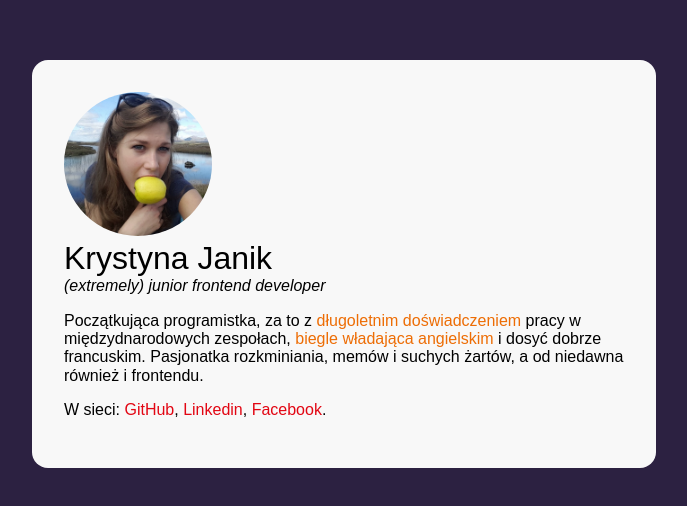
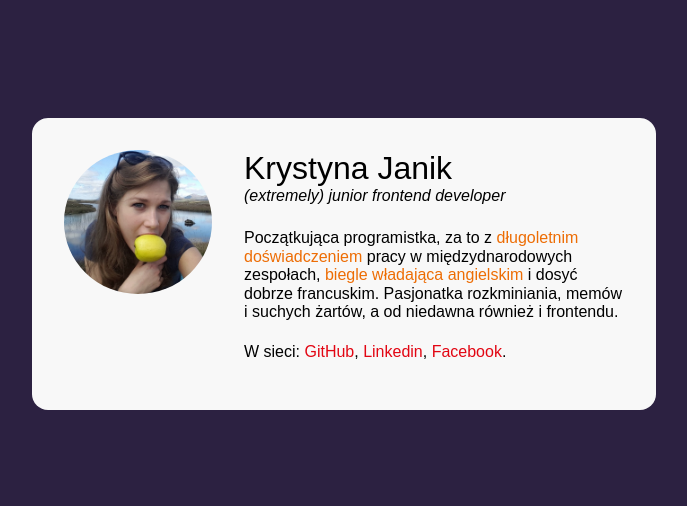
Before and after one commit to krysiajanik/business-card, a plain HTML site: page index.html in a window 1280 px wide. Shown: the part 136-642 px from the top of the page, without its empty margins (296-983 px from the left). Drawn offline with Linux system fonts and the light colour scheme.

Commit message:
flex and final styling

```diff
--- a/index.html
+++ b/index.html
@@ -13,6 +13,7 @@
     <main>
         <article class="person">
             <img class="person__photo" src="krysia.jpg" alt="Zdjęcie osoby" />
+            <div>
                 <header class="person__info">
                     <h1 class="person__name">
                         Krystyna Janik
@@ -22,7 +23,7 @@
                     </p>
                 </header>
 
-            <p class="person__description">
+                <p class="person__description person__description--margin">
                     Początkująca programistka, za to z
                     <strong class="highlight">długoletnim doświadczeniem</strong> pracy w
                     międzydnarodowych zespołach,
@@ -35,6 +36,7 @@
                         href="https://www.linkedin.com/in/krystyna-janik-02aa8060" class="person__link">Linkedin</a>, <a
                         href="https://www.facebook.com/krysia.janik/" class="person__link">Facebook</a>.
                 </p>
+            </div>
         </article>
     </main>
 </body>
--- a/style.css
+++ b/style.css
@@ -29,10 +29,16 @@ body {
     max-width: 624px;
     margin: 16px;
     padding: 32px;
+    display: flex;
+    align-items: flex-start;
 }
 
 .person__desription {
     line-height: 22px;
+}
+
+.person__description--margin {
+    margin-bottom: 22px;
 }
 
 .person__info {
@@ -51,9 +57,10 @@ body {
 .person__photo {
     max-width: 148px;
     border-radius: 50%;
+    margin-right: 32px;
 }
 
 .person__title {
     font-style: italic;
-    margin: 0;
+    margin: 0 0 24px 0;
 }
```
Lines whose indentation alone changed are shown as unchanged.
